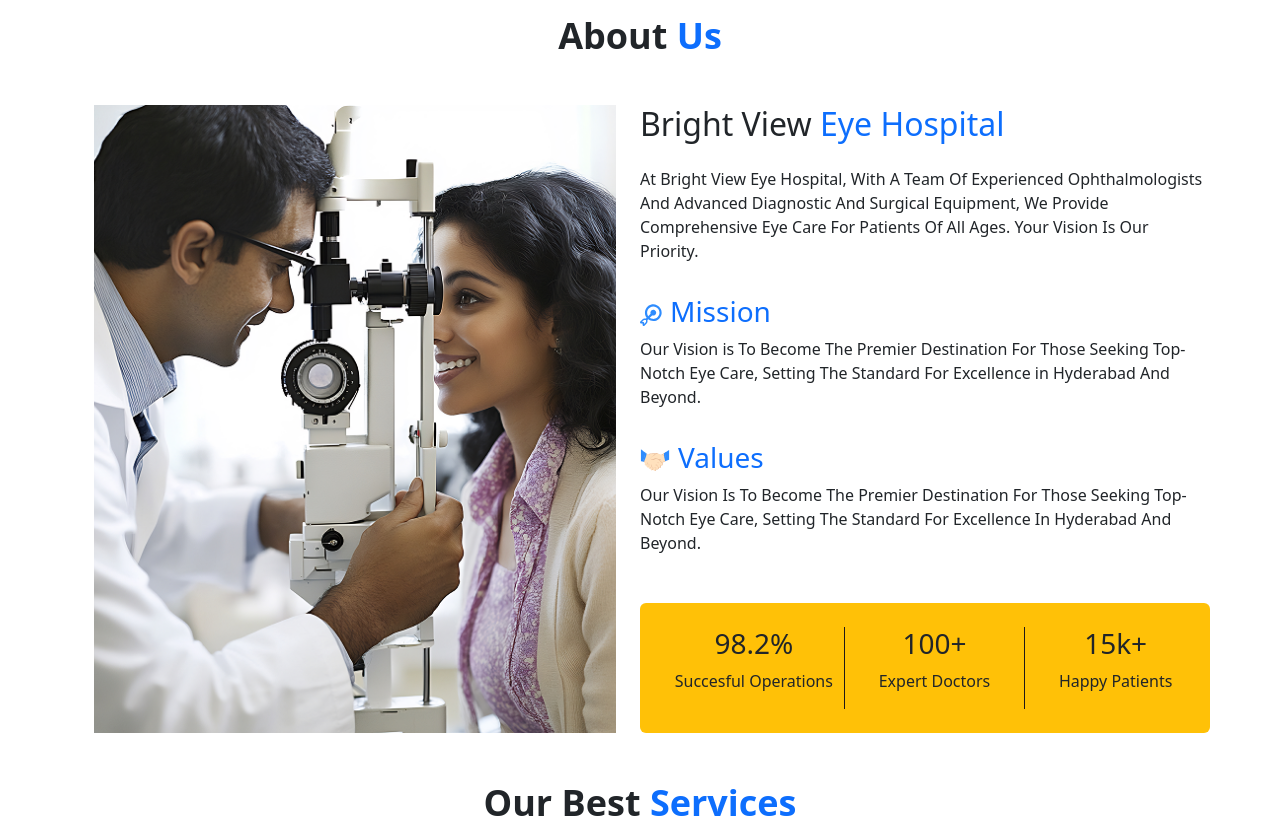
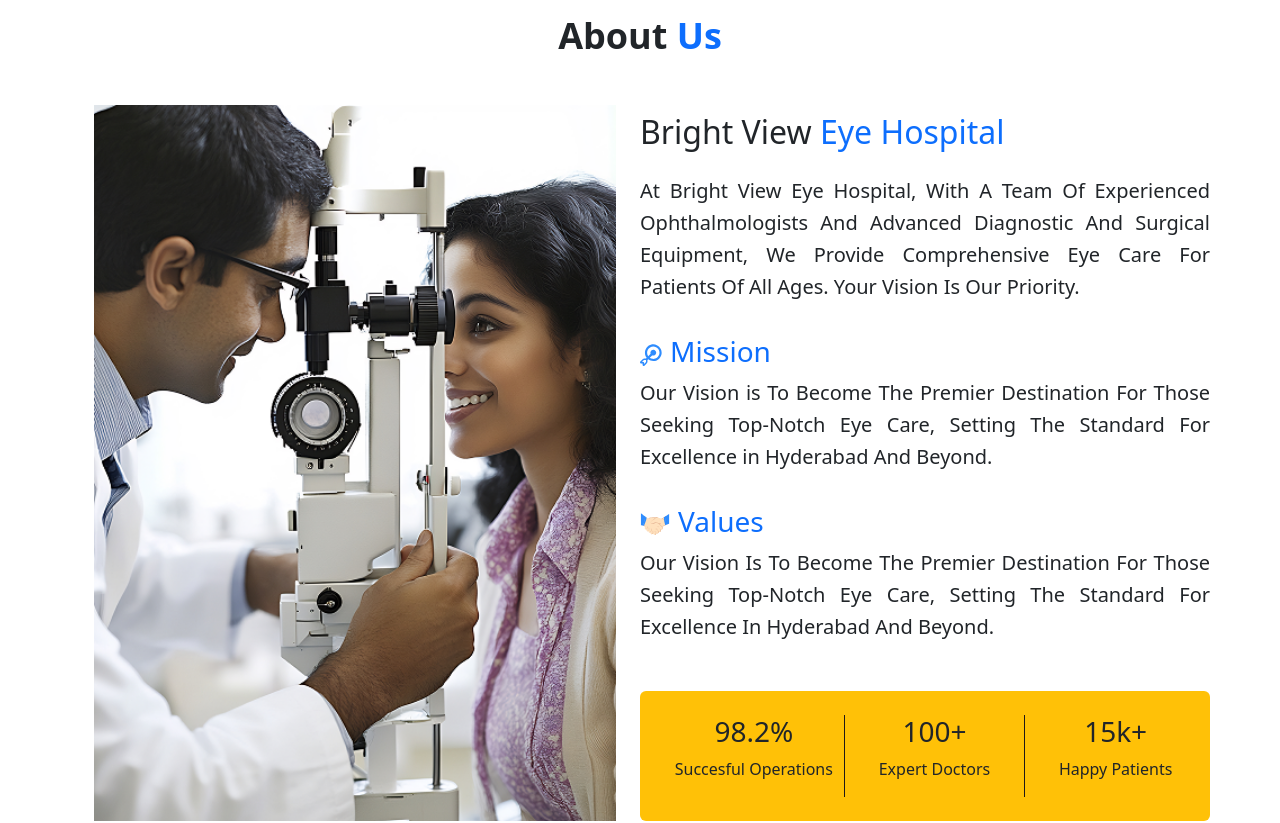
Before and after one commit to NagarajuKolar/Brightview, a React (Vite) app: page / in a window 1280 px wide. Shown: the part 615-1438 px from the top of the page. Built offline with nearby package versions, Linux system fonts and the light colour scheme.

Commit message:
'updation'

```diff
--- a/src/CSS/aboutus.css
+++ b/src/CSS/aboutus.css
@@ -9,7 +9,12 @@
   border-right-color: rgb(31, 24, 24) !important;
 }
 
-
+p.desc {
+  font-size: 20px !important;
+  font-weight: 400;
+  line-height: 1.6;
+  text-align: justify;
+}
 
 
 @media (max-width: 576px) {
--- a/src/Components/AboutUs.jsx
+++ b/src/Components/AboutUs.jsx
@@ -10,7 +10,7 @@ function AboutUs() {
             <h2 className="mt-3 mb-5 text-center  abouttext">About <span className='text-primary'>Us</span></h2>
             <div className="container mt-3 ">
                 <div className="row">
-                    <div className="col-md-6 px-4" >
+                    <div className="col-md-6 px-4 " >
                         <img
                             src={Image} alt="img"
                             style={{
@@ -21,18 +21,18 @@ function AboutUs() {
                         />
                     </div>
 
-                    <div className="col-md-6 m-0 p-0">
-                        <div className='container p-0 content'>
+                    <div className="col-md-6 mt-2 p-0 ">
+                        <div className='container p-0' >
                             <h2 className='mobile-margin text-start '>Bright View <span className="text-primary">Eye Hospital</span></h2>
-                            <p className="fw-medium mt-4">At Bright View Eye Hospital, With A Team Of Experienced Ophthalmologists And Advanced Diagnostic And Surgical Equipment, We Provide Comprehensive Eye Care For Patients Of All Ages. Your Vision Is Our Priority.</p>
+                            <p className=" desc mt-4">At Bright View Eye Hospital, With A Team Of Experienced Ophthalmologists And Advanced Diagnostic And Surgical Equipment, We Provide Comprehensive Eye Care For Patients Of All Ages. Your Vision Is Our Priority.</p>
                         </div>
-                        <div className="pt-3 mt-1 ">
+                        <div className="pt-3 mt-2 ">
                             <h3 className="text-primary mb-2"><img className="pe-2" src={MissionLogo} alt="MissionLogo" />Mission</h3>
-                            <p className=" fw-medium ">Our Vision is To Become The Premier Destination For Those Seeking Top-Notch Eye Care, Setting The Standard For Excellence in Hyderabad And Beyond.</p>
+                            <p className="desc  mt-2">Our Vision is To Become The Premier Destination For Those Seeking Top-Notch Eye Care, Setting The Standard For Excellence in Hyderabad And Beyond.</p>
                         </div>
-                        <div className="pt-3 mt-1">
+                        <div className="pt-3 mt-2">
                             <h3 className="text-primary"><img className="pe-2" src={HandshakeLogo} alt="HandLogo" />Values</h3>
-                            <p className=" fw-medium">Our Vision Is To Become The Premier Destination For Those Seeking Top-Notch Eye Care, Setting The Standard For Excellence In Hyderabad And Beyond.</p>
+                            <p className="desc mt-2 ">Our Vision Is To Become The Premier Destination For Those Seeking Top-Notch Eye Care, Setting The Standard For Excellence In Hyderabad And Beyond.</p>
                         </div>
                         <div className="d-flex text-center mt-5 pe-1 bg-warning rounded p-4 text-dark mobile-width w-100">
                               <div className="col-md-4 d-flex flex-column align-items-center justify-content-center  border-end">
```
